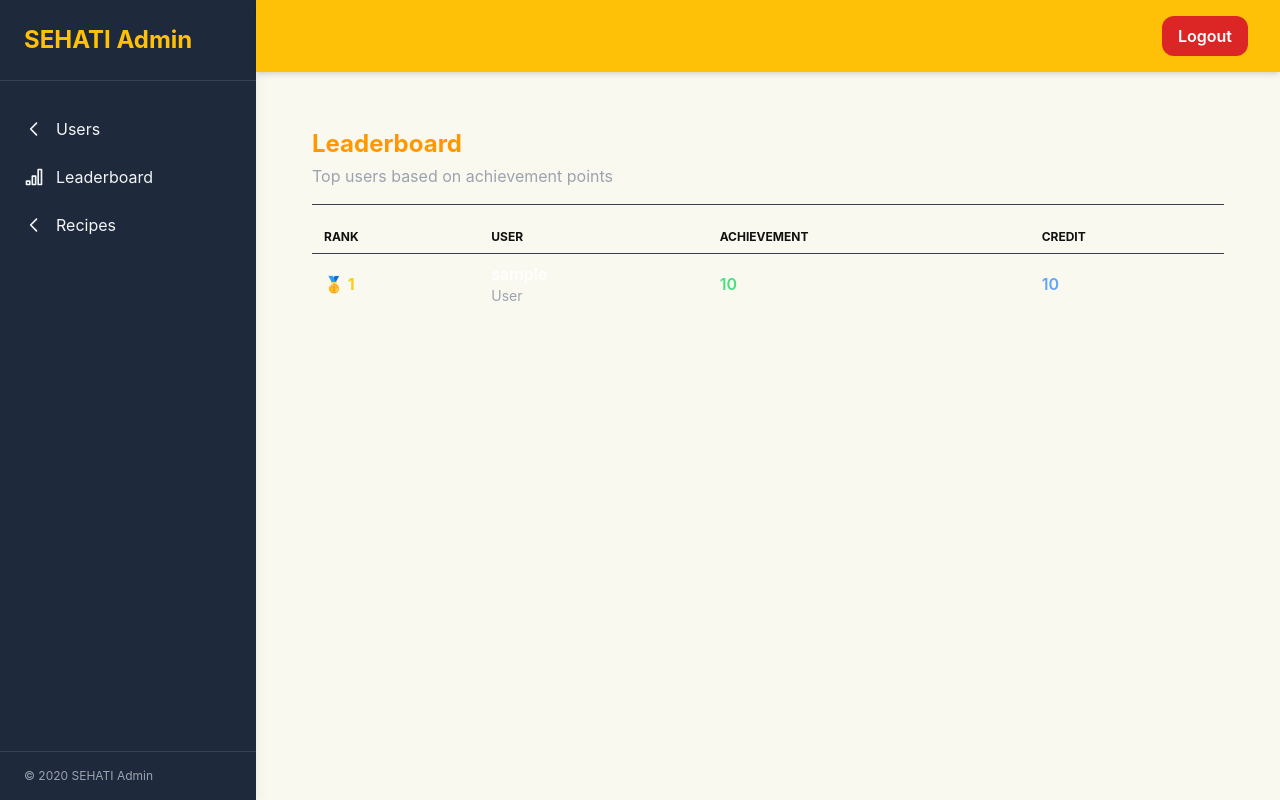
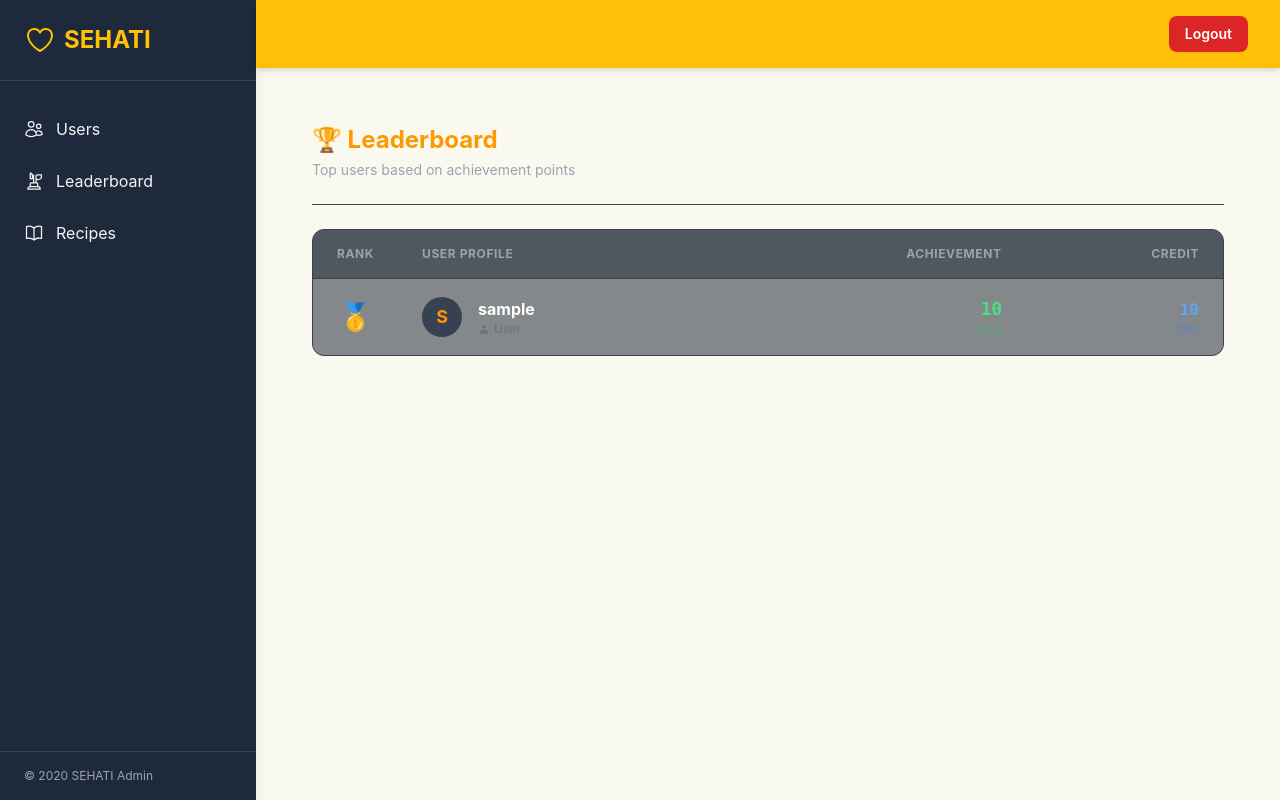
Before and after one commit to ridwan-ansari/sehati, a FastAPI app: template app/src/templates/admin/leaderboard.html in a window 1280 px wide. Run offline with FastAPI, Linux system fonts and the light colour scheme; the template is opened without the code that fills it: most values are stand-ins (such as "Sample title", 1, 10 or a date in 2020); parts of the project's set-up code (start-up, migrations or seed data) failed here and were passed over; some libraries are stand-ins or nearby versions; some web fonts are replaced.

Commit message:
style: improve leaderboard table layout and typography

```diff
--- a/app/src/templates/admin/base.html
+++ b/app/src/templates/admin/base.html
@@ -31,41 +31,45 @@
   </style>
 </head>
 <body class="flex min-h-screen bg-[var(--background)]">
+
   <aside class="w-64 bg-[var(--sidebar-bg)] text-gray-100 flex flex-col justify-between shadow-lg">
     <div>
-      <div class="text-2xl font-bold px-6 py-6 text-[var(--primary)] border-b border-gray-700">
-        SEHATI Admin
+      <div class="text-2xl font-bold px-6 py-6 text-[var(--primary)] border-b border-gray-700 flex items-center gap-2">
+        <svg xmlns="http://www.w3.org/2000/svg" fill="none" viewBox="0 0 24 24" stroke-width="1.5" stroke="currentColor" class="size-8">
+          <path stroke-linecap="round" stroke-linejoin="round" d="M21 8.25c0-2.485-2.099-4.5-4.688-4.5-1.935 0-3.597 1.126-4.312 2.733-.715-1.607-2.377-2.733-4.313-2.733C5.1 3.75 3 5.765 3 8.25c0 7.22 9 12 9 12s9-4.78 9-12Z" />
+        </svg>
+        SEHATI
       </div>
-      <nav class="mt-6">
+
+      <nav class="mt-6 space-y-1">
+
         <a href="/dashboard/users"
-           class="flex items-center px-6 py-3 hover:bg-[var(--sidebar-hover)] transition">
-          <svg xmlns="http://www.w3.org/2000/svg" fill="none" viewBox="0 0 24 24"
-               stroke-width="2" stroke="currentColor" class="w-5 h-5 mr-3">
-            <path stroke-linecap="round" stroke-linejoin="round"
-                  d="M15 19l-7-7 7-7" />
+           class="flex items-center px-6 py-3 hover:bg-[var(--sidebar-hover)] transition group">
+          <svg xmlns="http://www.w3.org/2000/svg" fill="none" viewBox="0 0 24 24" stroke-width="1.5" stroke="currentColor" class="w-5 h-5 mr-3 group-hover:text-[var(--primary)] transition-colors">
+            <path stroke-linecap="round" stroke-linejoin="round" d="M15 19.128a9.38 9.38 0 0 0 2.625.372 9.337 9.337 0 0 0 4.121-.952 4.125 4.125 0 0 0-7.533-2.493M15 19.128v-.003c0-1.113-.285-2.16-.786-3.07M15 19.128v.106A12.318 12.318 0 0 1 8.624 21c-2.331 0-4.512-.645-6.374-1.766l-.001-.109a6.375 6.375 0 0 1 11.964-3.07M12 6.375a3.375 3.375 0 1 1-6.75 0 3.375 3.375 0 0 1 6.75 0Zm8.25 2.25a2.625 2.625 0 1 1-5.25 0 2.625 2.625 0 0 1 5.25 0Z" />
           </svg>
           Users
         </a>
+
         <a href="/dashboard/leaderboard"
-          class="flex items-center px-6 py-3 hover:bg-[var(--sidebar-hover)] transition">
-            <svg xmlns="http://www.w3.org/2000/svg" class="w-5 h-5 mr-3" fill="none"
-                viewBox="0 0 24 24" stroke="currentColor" stroke-width="2">
-                <path stroke-linecap="round" stroke-linejoin="round"
-                      d="M3 17h4v4H3v-4zm7-6h4v10h-4V11zm7-8h4v18h-4V3z" />
-            </svg>
-            Leaderboard
+           class="flex items-center px-6 py-3 hover:bg-[var(--sidebar-hover)] transition group">
+           <svg xmlns="http://www.w3.org/2000/svg" fill="none" viewBox="0 0 24 24" stroke-width="1.5" stroke="currentColor" class="w-5 h-5 mr-3 group-hover:text-[var(--primary)] transition-colors">
+            <path stroke-linecap="round" stroke-linejoin="round" d="M16.5 18.75h-9m9 0a3 3 0 0 1 3 3h-15a3 3 0 0 1 3-3m9 0v-3.375c0-.621-.503-1.125-1.125-1.125h-.871M7.5 18.75v-3.375c0-.621.504-1.125 1.125-1.125h.872m5.007 0H9.497m5.007 0V5.625a1.125 1.125 0 0 1 1.125-1.125h2.25c1.056 0 2.041.008 3 .041v2.597c0 1.175-.725 2.169-1.81 2.446a12.026 12.026 0 0 1-4.565.667Zm-6.342 0h2.25a1.125 1.125 0 0 0 1.125-1.125V5.625a1.125 1.125 0 0 0-1.125-1.125H9.497M7.5 9.151V5.665c0-1.056.008-2.041.041-3 1.175 0 2.169.725 2.446 1.81a12.026 12.026 0 0 0 .667 4.565Z" />
+          </svg>
+           Leaderboard
         </a>
+
         <a href="/dashboard/recipes"
-           class="flex items-center px-6 py-3 hover:bg-[var(--sidebar-hover)] transition">
-          <svg xmlns="http://www.w3.org/2000/svg" fill="none" viewBox="0 0 24 24"
-               stroke-width="2" stroke="currentColor" class="w-5 h-5 mr-3">
-            <path stroke-linecap="round" stroke-linejoin="round"
-                  d="M15 19l-7-7 7-7" />
+           class="flex items-center px-6 py-3 hover:bg-[var(--sidebar-hover)] transition group">
+          <svg xmlns="http://www.w3.org/2000/svg" fill="none" viewBox="0 0 24 24" stroke-width="1.5" stroke="currentColor" class="w-5 h-5 mr-3 group-hover:text-[var(--primary)] transition-colors">
+            <path stroke-linecap="round" stroke-linejoin="round" d="M12 6.042A8.967 8.967 0 0 0 6 3.75c-1.052 0-2.062.18-3 .512v14.25A8.987 8.987 0 0 1 6 18c2.305 0 4.408.867 6 2.292m0-14.25a8.966 8.966 0 0 1 6-2.292c1.052 0 2.062.18 3 .512v14.25A8.987 8.987 0 0 0 18 18a8.967 8.967 0 0 0-6 2.292m0-14.25v14.25" />
           </svg>
           Recipes
         </a>
+
       </nav>
     </div>
+
     <div class="text-xs text-gray-400 px-6 py-4 border-t border-gray-700">
       © {{ year or 2025 }} SEHATI Admin
     </div>
@@ -73,9 +77,9 @@
 
   <main class="flex-1 flex flex-col">
     <header class="bg-[var(--primary)] shadow-md flex justify-between items-center px-8 py-4">
-      <h1 class="text-lg font-semibold text-gray-900">{% block header %}{% endblock %}</h1>
+      <h1 class="text-lg font-bold text-gray-900">{% block header %}{% endblock %}</h1>
       <form method="post" action="/dashboard/logout">
-        <button class="bg-red-600 text-white px-4 py-2 rounded-xl font-semibold hover:opacity-90 transition">
+        <button class="bg-red-600 text-white px-4 py-2 rounded-lg text-sm font-semibold hover:bg-red-700 transition shadow-sm">
           Logout
         </button>
       </form>
--- a/app/src/templates/admin/leaderboard.html
+++ b/app/src/templates/admin/leaderboard.html
@@ -3,50 +3,74 @@
 
 {% block content %}
 <div class="premium-card p-6">
-    <div class="card-header border-b border-gray-700 pb-4 mb-4">
-        <h3 class="text-2xl font-bold text-[var(--accent)]">Leaderboard</h3>
-        <p class="text-gray-400 mt-1">Top users based on achievement points</p>
+    <div class="card-header flex flex-col md:flex-row justify-between items-start md:items-center border-b border-gray-700 pb-6 mb-6">
+        <div>
+            <h3 class="text-2xl font-bold text-[var(--accent)] flex items-center gap-2">
+                🏆 Leaderboard
+            </h3>
+            <p class="text-gray-400 mt-1 text-sm">Top users based on achievement points</p>
+        </div>
     </div>
 
+    <div class="overflow-hidden rounded-xl border border-gray-700 bg-gray-900/50">
         <div class="overflow-x-auto">
-        <table class="min-w-full divide-y divide-gray-700 data-table">
+            <table class="min-w-full divide-y divide-gray-700">
                 <thead>
-                <tr>
-                    <th class="px-3 py-2 text-left text-xs font-bold uppercase">Rank</th>
-                    <th class="px-3 py-2 text-left text-xs font-bold uppercase">User</th>
-                    <th class="px-3 py-2 text-left text-xs font-bold uppercase">Achievement</th>
-                    <th class="px-3 py-2 text-left text-xs font-bold uppercase">Credit</th>
+                    <tr class="bg-gray-800/50">
+                        <th class="px-6 py-4 text-center text-xs font-bold text-gray-400 uppercase tracking-wider w-16">Rank</th>
+                        <th class="px-6 py-4 text-left text-xs font-bold text-gray-400 uppercase tracking-wider">User Profile</th>
+                        <th class="px-6 py-4 text-right text-xs font-bold text-gray-400 uppercase tracking-wider">Achievement</th>
+                        <th class="px-6 py-4 text-right text-xs font-bold text-gray-400 uppercase tracking-wider">Credit</th>
                     </tr>
                 </thead>
 
                 <tbody class="divide-y divide-gray-800 text-gray-300">
                     {% for row in leaderboard %}
-                <tr>
-                    <td class="px-3 py-2 font-bold">
-
+                    <tr class="hover:bg-gray-800 transition-colors duration-150 group">
+                        <td class="px-6 py-4 whitespace-nowrap text-center">
                             {% if loop.index == 1 %}
-                            <span class="text-yellow-400">🥇 {{ loop.index }}</span>
+                                <div class="text-2xl scale-110 transform transition-transform">🥇</div>
                             {% elif loop.index == 2 %}
-                            <span class="text-gray-300">🥈 {{ loop.index }}</span>
+                                <div class="text-2xl">🥈</div>
                             {% elif loop.index == 3 %}
-                            <span class="text-amber-700">🥉 {{ loop.index }}</span>
+                                <div class="text-2xl">🥉</div>
                             {% else %}
-                            <span class="text-gray-500">{{ loop.index }}</span>
+                                <span class="text-gray-500 font-mono font-bold text-lg">#{{ loop.index }}</span>
                             {% endif %}
-
                         </td>
 
-                    <td class="px-3 py-2">
-                        <div class="text-white font-semibold">{{ row.nickname }}</div>
-                        <div class="text-gray-400 text-sm">{{ row.fullname }}</div>
+                        <td class="px-6 py-4 whitespace-nowrap">
+                            <div class="flex items-center">
+                                <div class="h-10 w-10 rounded-full bg-gray-700 flex items-center justify-center text-[var(--accent)] font-bold text-lg ring-2 ring-transparent group-hover:ring-[var(--accent)] transition-all mr-4 shrink-0">
+                                    {{ row.nickname[:1]|upper }}
+                                </div>
+
+                                <div>
+                                    <div class="text-white font-bold text-base group-hover:text-[var(--accent)] transition-colors">
+                                        {{ row.nickname }}
+                                    </div>
+                                    <div class="text-gray-500 text-xs flex items-center gap-1">
+                                        <svg xmlns="http://www.w3.org/2000/svg" class="h-3 w-3" viewBox="0 0 20 20" fill="currentColor">
+                                            <path fill-rule="evenodd" d="M10 9a3 3 0 100-6 3 3 0 000 6zm-7 9a7 7 0 1114 0H3z" clip-rule="evenodd" />
+                                        </svg>
+                                        {{ row.fullname }}
+                                    </div>
+                                </div>
+                            </div>
                         </td>
 
-                    <td class="px-3 py-2 text-green-400 font-semibold">
-                        {{ row.achievement_points }}
+                        <td class="px-6 py-4 whitespace-nowrap text-right">
+                            <span class="text-green-400 font-bold text-lg font-mono tracking-tight">
+                                {{ "{:,}".format(row.achievement_points) }}
+                            </span>
+                            <span class="text-xs text-green-500/50 block">PTS</span>
                         </td>
 
-                    <td class="px-3 py-2 text-blue-400 font-semibold">
-                        {{ row.credit_points }}
+                        <td class="px-6 py-4 whitespace-nowrap text-right">
+                            <span class="text-blue-400 font-bold text-base font-mono">
+                                {{ "{:,}".format(row.credit_points) }}
+                            </span>
+                            <span class="text-xs text-blue-500/50 block">CRD</span>
                         </td>
                     </tr>
                     {% endfor %}
@@ -54,4 +78,5 @@
             </table>
         </div>
     </div>
+</div>
 {% endblock %}
```
Lines whose indentation alone changed are shown as unchanged.
